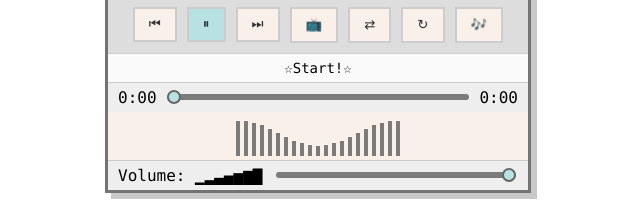
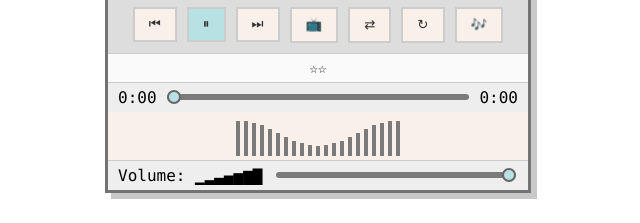
Before and after one commit to izabellatkd/MP3template, a plain HTML site: page index.html in a window 1280 px wide. Shown: the part 420-643 px from the top of the page, 322-962 px from the left. Drawn offline with Linux system fonts and the light colour scheme.

Commit message:
index.html

```diff
--- a/index.html
+++ b/index.html
@@ -25,6 +25,7 @@ body {
   position: relative;
 }
 
+/*change color*/
 .titlebar {
   background: #cbe4c2;
   color: #fff;
@@ -183,6 +184,7 @@ input[type="range"]::-moz-range-thumb {
   z-index: 100;
 }
 
+/*change color*/
 .playlist-popup .titlebar {
   background: #cbe4c2;
   color: #fff;
@@ -290,12 +292,12 @@ const trackTitle = document.getElementById('trackTitle');
 const bars = document.querySelectorAll('.bar');
 
 const tracks = [
-  { name: "☆Start!☆", url: "https://studyplaylist.s3.us-east-2.amazonaws.com/Disc+Channel+-+Wii+Fit+Plus+Soundtrack.mp3", cover: "https://github.com/izabellatkd/Study-MP3/blob/main/wii.gif?raw=true" },
-  { name: "☆Wii Sports☆", url: "", cover: "https://github.com/izabellatkd/Study-MP3/blob/main/wii.gif?raw=true" },
-  { name: "☆Wii Party☆", url: "", cover: "https://github.com/izabellatkd/Study-MP3/blob/main/wii.gif?raw=true" },
-  { name: "☆Wii Shop☆", url: "", cover: "https://github.com/izabellatkd/Study-MP3/blob/main/wii.gif?raw=true" },
-  { name: "☆Tennis!☆", url: "", cover: "https://github.com/izabellatkd/Study-MP3/blob/main/wii.gif?raw=true" },
-  { name: "☆Animal Tracking☆", url: "", cover: "https://github.com/izabellatkd/Study-MP3/blob/main/wii.gif?raw=true" }
+  { name: "☆☆", url: "", cover: "" },
+  { name: "☆☆", url: "", cover: "" },
+  { name: "☆☆", url: "", cover: "" },
+  { name: "☆☆", url: "", cover: "" },
+  { name: "☆☆", url: "", cover: "" },
+  { name: "☆☆", url: "", cover: "" }
 ];
 
 const videos = [
```
